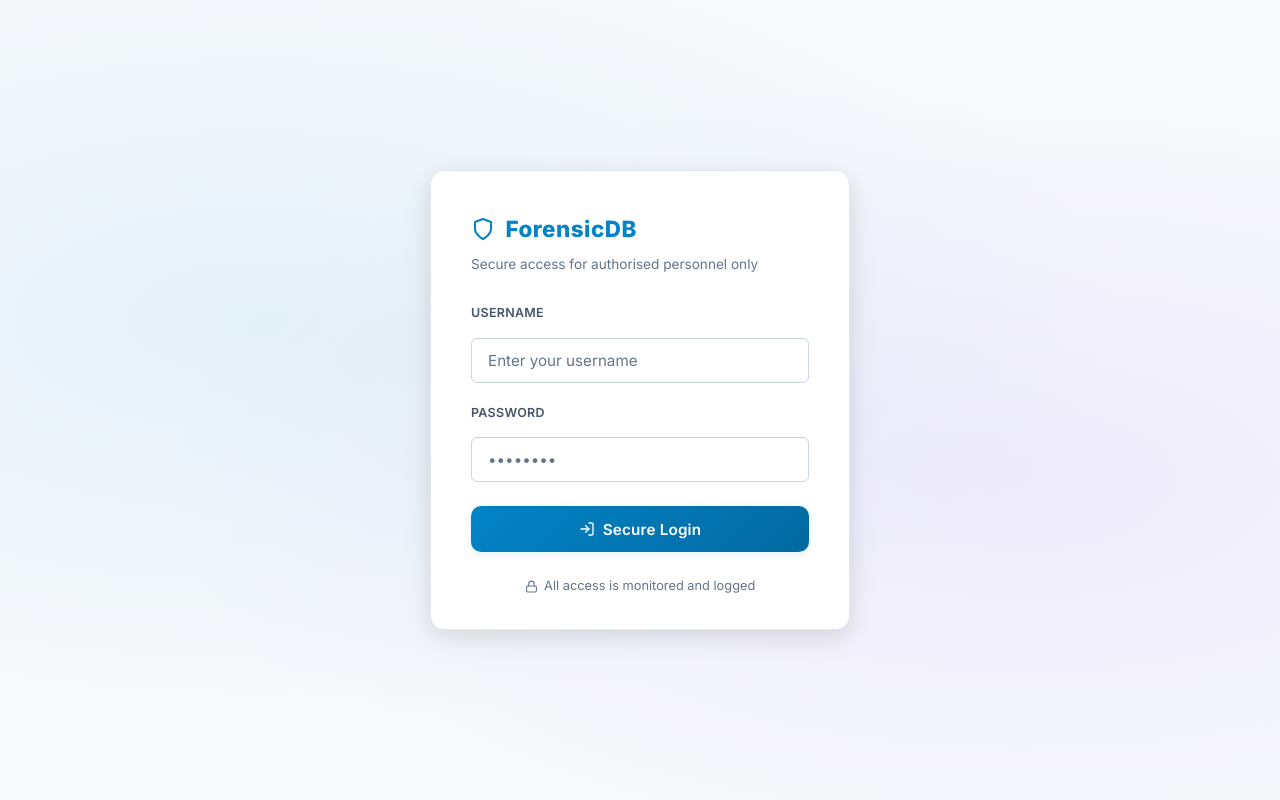
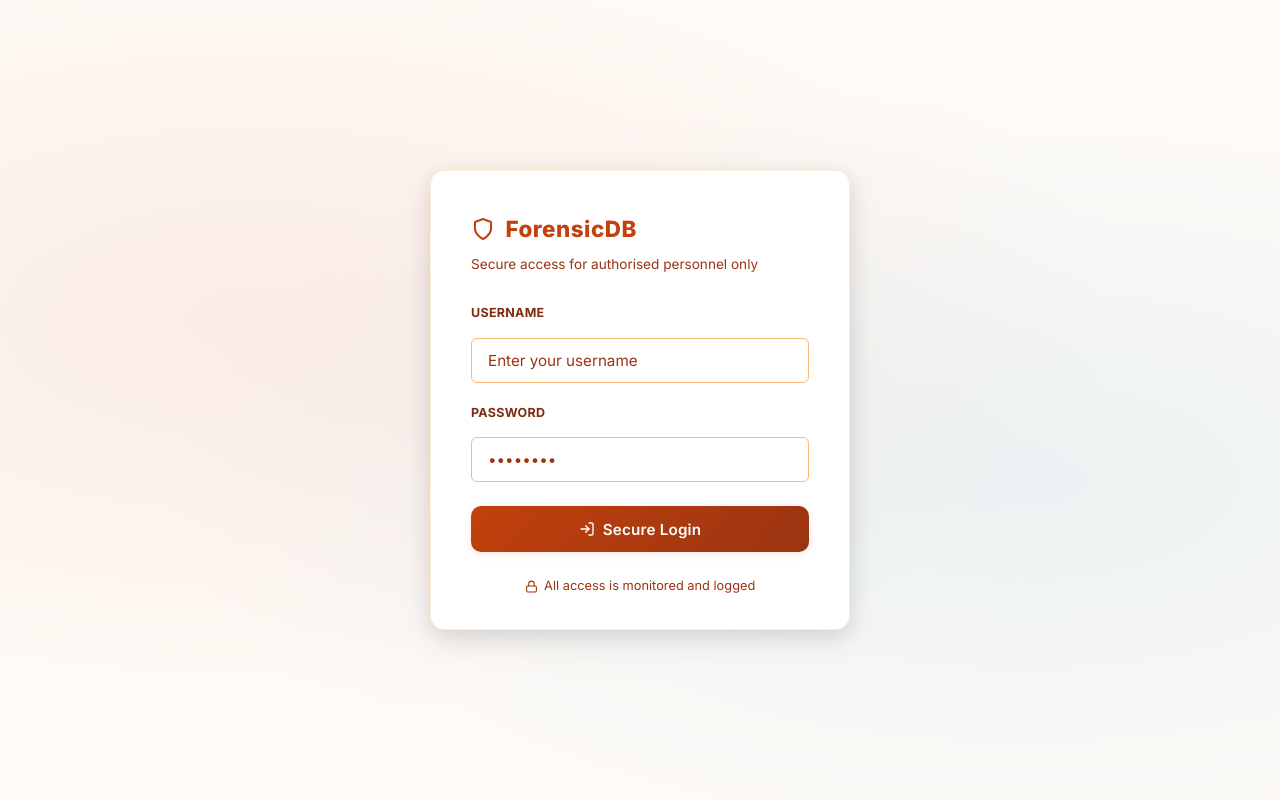
Before and after one commit to senara06/Forensic-Medical-Department-Data-Base-System, a Flask app: page /login in a window 1280 px wide. Run offline with Flask 3, Linux system fonts and the light colour scheme.

Commit message:
Update colors to warm orange and white, add form required attributes

```diff
--- a/app/static/css/styles.css
+++ b/app/static/css/styles.css
@@ -7,29 +7,29 @@
 
 /* ---- Light Mode Core Variables ---- */
 :root {
-  --bg-dark:          #f8fafc;  /* Clean white / light slate background */
+  --bg-dark:          #fffbf7;  /* Warm white background */
   --bg-surface:       #ffffff;  /* Pure white cards */
-  --bg-surface-2:     #f1f5f9;  /* Off-white secondary surfaces */
-  --bg-surface-hover: #e2e8f0;  /* Light gray hover state */
-  --text-primary:     #0f172a;  /* Deep slate readable text */
-  --text-secondary:   #475569;  /* Medium slate text */
-  --text-muted:       #64748b;  /* Muted text & icons */
+  --bg-surface-2:     #fff7ed;  /* Off-white orange secondary surfaces */
+  --bg-surface-hover: #ffedd5;  /* Light orange hover state */
+  --text-primary:     #431407;  /* Deep orange readable text */
+  --text-secondary:   #7c2d12;  /* Dark orange secondary text */
+  --text-muted:       #9a3412;  /* Muted orange text & icons */
 
-  /* Role Accent Tokens (Overridden per role below) */
-  --accent-primary:      #0284c7;
-  --accent-hover:        #0369a1;
-  --accent-glow:         rgba(2, 132, 199, 0.12);
-  --accent-border:       rgba(2, 132, 199, 0.3);
-  --header-bg-gradient:  radial-gradient(ellipse at 80% 0%, rgba(2, 132, 199, 0.06) 0%, transparent 60%);
+  /* Role Accent Tokens (Default Orange/Amber Accent) */
+  --accent-primary:      #c2410c;  /* Vibrant burnt orange */
+  --accent-hover:        #9a3412;
+  --accent-glow:         rgba(194, 65, 12, 0.12);
+  --accent-border:       rgba(194, 65, 12, 0.35);
+  --header-bg-gradient:  radial-gradient(ellipse at 80% 0%, rgba(194, 65, 12, 0.08) 0%, transparent 60%);
 
   --danger:           #dc2626;
   --success:          #059669;
   --warning:          #d97706;
-  --border-color:     #e2e8f0;
-  --border-focus:     #cbd5e1;
-  --shadow-sm:        0 1px 3px rgba(0,0,0,0.05), 0 1px 2px rgba(0,0,0,0.03);
-  --shadow-md:        0 4px 16px rgba(0,0,0,0.06);
-  --shadow-lg:        0 10px 30px rgba(0,0,0,0.08);
+  --border-color:     #ffedd5;
+  --border-focus:     #fdba74;
+  --shadow-sm:        0 1px 3px rgba(0,0,0,0.06), 0 1px 2px rgba(0,0,0,0.04);
+  --shadow-md:        0 4px 16px rgba(0,0,0,0.08);
+  --shadow-lg:        0 10px 30px rgba(0,0,0,0.1);
   --radius-sm:        6px;
   --radius-md:        10px;
   --radius-lg:        14px;
@@ -102,8 +102,8 @@ body.login-body {
   display: flex;
   align-items: center;
   justify-content: center;
-  background: radial-gradient(ellipse at 20% 40%, rgba(2, 132, 199, 0.08) 0%, transparent 60%),
-              radial-gradient(ellipse at 80% 60%, rgba(124, 58, 237, 0.08) 0%, transparent 60%),
+  background: radial-gradient(ellipse at 20% 40%, rgba(194, 65, 12, 0.08) 0%, transparent 60%),
+              radial-gradient(ellipse at 80% 60%, rgba(2, 132, 199, 0.08) 0%, transparent 60%),
               var(--bg-dark);
   min-height: 100vh;
 }
@@ -115,7 +115,7 @@ body.login-body {
   padding: 2.5rem 2.5rem 2rem;
   width: 100%;
   max-width: 420px;
-  box-shadow: var(--shadow-lg), 0 4px 20px rgba(0, 0, 0, 0.05);
+  box-shadow: var(--shadow-lg), 0 4px 20px rgba(0, 0, 0, 0.06);
 }
 
 .login-logo {
@@ -150,7 +150,7 @@ body.login-body {
 .login-card .form-control {
   width: 100%;
   background: #ffffff;
-  border: 1px solid #cbd5e1;
+  border: 1px solid var(--border-focus);
   border-radius: var(--radius-sm);
   color: var(--text-primary);
   padding: 0.75rem 1rem;
@@ -402,16 +402,21 @@ body.login-body {
 
 .form-group label {
   font-size: 0.78rem;
-  font-weight: 600;
+  font-weight: 700;
   color: var(--text-secondary);
   letter-spacing: 0.3px;
   text-transform: uppercase;
 }
 
+.form-group label .required {
+  color: var(--danger);
+  margin-left: 2px;
+}
+
 .form-control {
   width: 100%;
   background: #ffffff;
-  border: 1px solid #cbd5e1;
+  border: 1.5px solid var(--border-focus);
   border-radius: var(--radius-sm);
   color: var(--text-primary);
   padding: 0.65rem 0.9rem;
--- a/app/templates/autopsies.html
+++ b/app/templates/autopsies.html
@@ -94,7 +94,7 @@
                     </div>
                     <div class="form-group full-width">
                         <label>Body Condition / Examination Findings</label>
-                        <textarea name="body_condition" class="form-control" rows="3" placeholder="External/internal findings, cause of death notes..."></textarea>
+                        <textarea name="body_condition" class="form-control" rows="3" placeholder="External/internal findings, cause of death notes..." required></textarea>
                     </div>
                 </div>
                 <div class="form-actions">
--- a/app/templates/evidence.html
+++ b/app/templates/evidence.html
@@ -104,7 +104,7 @@
                     </div>
                     <div class="form-group full-width">
                         <label>Description & Packaging Notes</label>
-                        <textarea name="description" class="form-control" rows="3" placeholder="Describe the physical condition, seal number, and packaging..."></textarea>
+                        <textarea name="description" class="form-control" rows="3" placeholder="Describe the physical condition, seal number, and packaging..." required></textarea>
                     </div>
                 </div>
                 <div class="form-actions">
--- a/app/templates/examinations.html
+++ b/app/templates/examinations.html
@@ -85,7 +85,7 @@
                     </div>
                     <div class="form-group">
                         <label>Ward / BHT No.</label>
-                        <input type="text" name="ward_bht" class="form-control" placeholder="e.g. Ward 5 / BHT-00281">
+                        <input type="text" name="ward_bht" class="form-control" placeholder="e.g. Ward 5 / BHT-00281" required>
                     </div>
                     <div class="form-group">
                         <label>Examination Type *</label>
@@ -99,7 +99,7 @@
 
                     <div class="form-group full-width">
                         <label>General Clinical Notes / Findings</label>
-                        <textarea name="clinical_notes" class="form-control" rows="4" placeholder="Overall clinical observations, injuries observed, demeanor, relevant history..."></textarea>
+                        <textarea name="clinical_notes" class="form-control" rows="4" placeholder="Overall clinical observations, injuries observed, demeanor, relevant history..." required></textarea>
                     </div>
                 </div>
 
--- a/app/templates/investigations.html
+++ b/app/templates/investigations.html
@@ -106,7 +106,7 @@
                         </div>
                         <div class="form-group full-width">
                             <label>Clinical Reason for Request</label>
-                            <textarea name="clinical_reason" class="form-control" placeholder="e.g. Suspected fracture of the left ulna based on clinical findings..."></textarea>
+                            <textarea name="clinical_reason" class="form-control" placeholder="e.g. Suspected fracture of the left ulna based on clinical findings..." required></textarea>
                         </div>
                     </div>
                     <div class="form-actions">
```
Also changed, not shown: other parts of app/static/css/styles.css (+45 -35 lines), add_required.py (added, +39 -0 lines), app/templates/cases.html (+5 -5 lines), app/templates/dashboard.html (+4 -4 lines), app/templates/patients.html (+48 -9 lines), app/templates/staff.html (+4 -4 lines).
